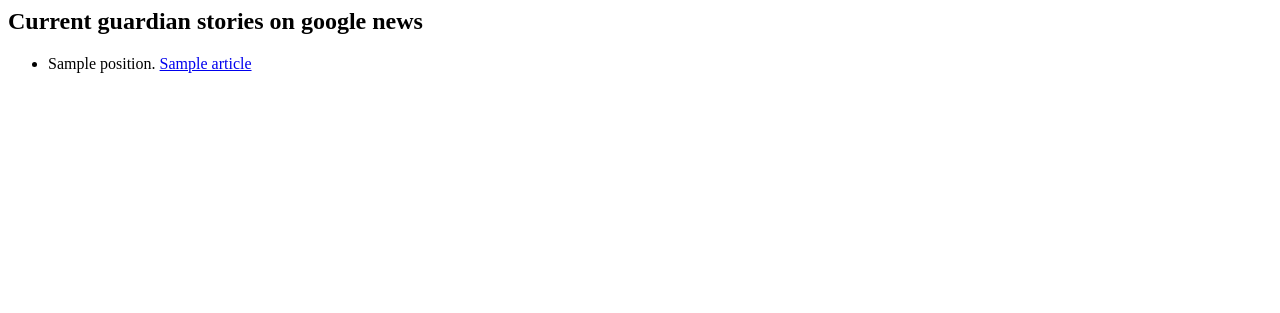
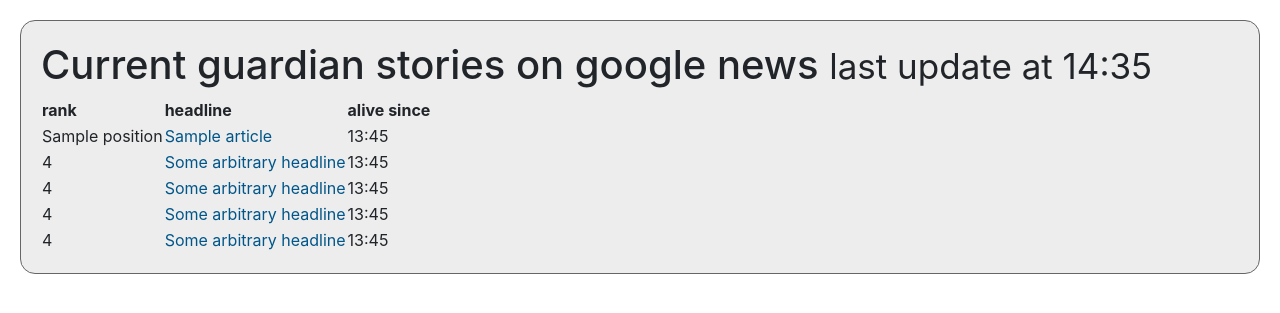
Before and after one commit to lvgelder/alertomatic, a Python web app: template templates/webviews/front.html in a window 1280 px wide. Shown: the top 313 px of the page. Run offline with Jinja, Linux system fonts and the light colour scheme; the template is opened without the code that fills it: most values are stand-ins (such as "Sample title", 1, 10 or a date in 2020); some libraries are stand-ins or nearby versions.

Commit message:
Styling and markup for dashboard

```diff
--- a/app.yaml
+++ b/app.yaml
@@ -7,5 +7,8 @@
 - url: /admin/.*
   script: admin.py
 
+- url: /static
+  static_dir: static
+
 - url: .*
   script: main.py
--- /dev/null
+++ b/static/styles.css
@@ -0,0 +1,18 @@
+tr:hover {
+    background-color: #f5f5f5;
+ }
+
+ .dashboard {
+ 		background-color: #ededed;
+ 		-moz-border-radius: 15px;
+ 		-webkit-border-radius: 15px;
+ 		border-radius: 15px;
+ 		border: 1px solid #666;
+ 		margin: 20px;
+ 		padding: 20px;
+ }
+
+ a {
+ 	color:  #005689;
+ 	text-decoration: none;
+ }
--- a/templates/webviews/front.html
+++ b/templates/webviews/front.html
@@ -1,13 +1,67 @@
+<!DOCTYPE html>
 <html>
-<head><title>Alertomatic</title></head>
-<body>
- <h2>Current guardian stories on google news</h2>
+    <head>
+        <title>Alertomatic</title>
+        <meta http-equiv="content-type" content="text/html; charset=utf-8">
+        <meta http-equiv="X-UA-Compatible" content="chrome=1;IE=7">
 
- <ul>
-      {% for article in articles %}
-     <li>{{article.position}}. <a href="{{article.url}}">{{article.title}}</a></li>
-     {% endfor %}
- </ul>
+        <script type="text/javascript" src="http://ajax.googleapis.com/ajax/libs/jquery/1.4.2/jquery.min.js"></script>
+        <script type="text/javascript" src="/static/script.js"></script>
+        <link rel="stylesheet" href="http://twitter.github.com/bootstrap/1.3.0/bootstrap.min.css">
 
-</body>
+        <link type="text/css" rel="stylesheet" href="/static/styles.css">
+
+    </head>
+    <body>
+    <div class="dashboard">
+       <h1>Current guardian stories on google news <small>last update at 14:35</small></h1>
+
+              <div>
+                  <table>
+                      <tr>
+                         {% for article in articles %}
+                         <td class="rank">{{article.position}}</td>
+                         <td class="headline"><a href="{{article.url}}" title="{{article.title}}">{{article.title}}</a></td>
+                         <td class="since">13:45</td>
+                         {% endfor %}
+                       </tr>
+
+                      <tr>
+                        <td class="rank">4</td>
+                        <td class="headline"><a href="http://www.gu.com" title="Some arbitrary headline">Some arbitrary headline</a></td>
+                        <td class="since">13:45</td>
+                      </tr>
+                      <tr>
+                        <td class="rank">4</td>
+                        <td class="headline"><a href="http://www.gu.com" title="Some arbitrary headline">Some arbitrary headline</a></td>
+                        <td class="since">13:45</td>
+                      </tr>
+                      <tr>
+                        <td class="rank">4</td>
+                        <td class="headline"><a href="http://www.gu.com" title="Some arbitrary headline">Some arbitrary headline</a></td>
+                        <td class="since">13:45</td>
+                      </tr>
+                      <tr>
+                        <td class="rank">4</td>
+                        <td class="headline"><a href="http://www.gu.com" title="Some arbitrary headline">Some arbitrary headline</a></td>
+                        <td class="since">13:45</td>
+                      </tr>
+                    </tbody>
+                    <thead>
+
+                         <th class="rank">rank</th>
+                         <th class="headline">headline</th>
+                         <th class="since">alive since</th>
+
+
+                     </thead>
+                  </table>
+
+
+
+       </div>
+     </div>
+
+
+    </body>
 </html>
```
Also changed, not shown: static/packed.js (added, +1 -0 lines), static/scripts.js (added, +40 -0 lines).
